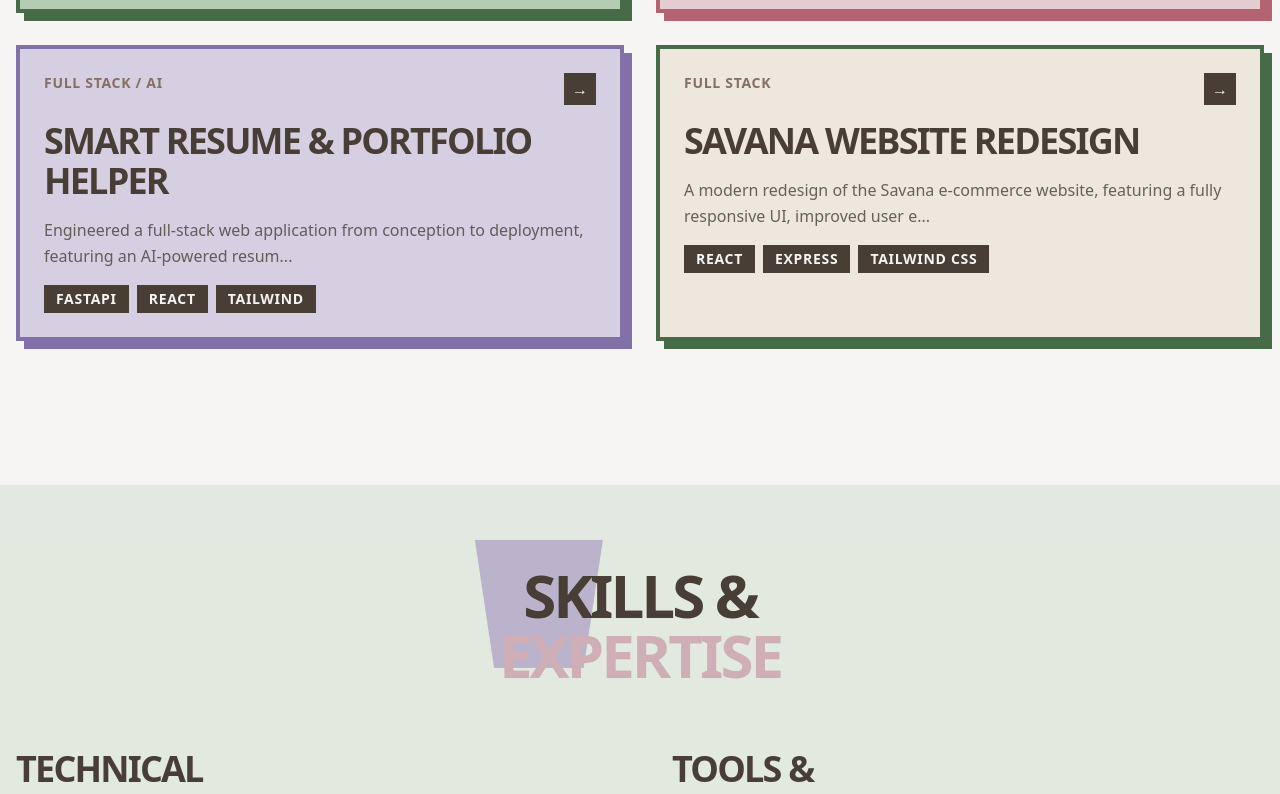
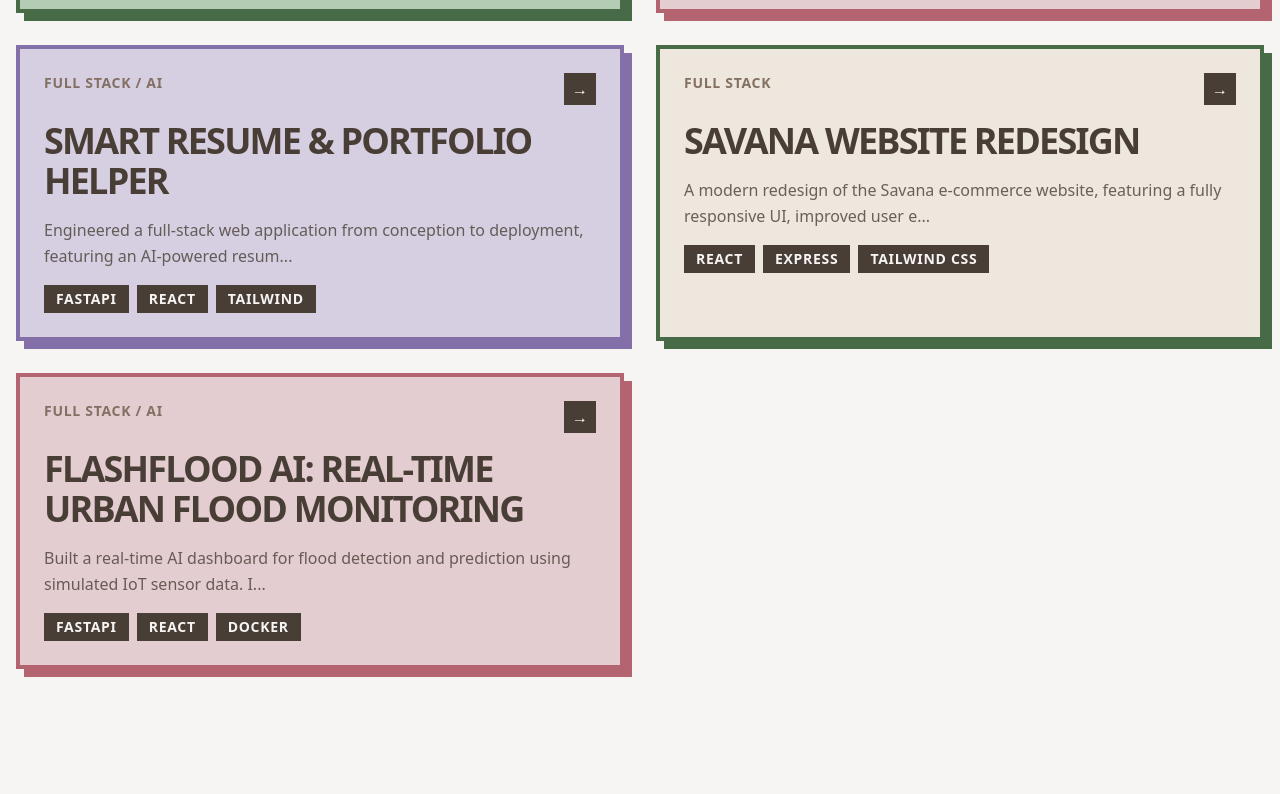
Before and after one commit to QuintessenceCoding/portfolio, a React (Vite) app: page / in a window 1280 px wide. Shown: the part 2000-2794 px from the top of the page. Built offline with nearby package versions, Linux system fonts and the light colour scheme.

Commit message:
added flashflood prject to the portfolio

```diff
--- a/src/components/ProjectsSection.tsx
+++ b/src/components/ProjectsSection.tsx
@@ -55,6 +55,16 @@ const projects: Project[] = [
     color: "cream",
     live: "https://savana-redesign.vercel.app/",
     code: "https://github.com/QuintessenceCoding/savana-redesign",
+  },
+  {
+    id: 5,
+    title: "FlashFlood AI: Real-Time Urban Flood Monitoring",
+    category: "FULL STACK / AI",
+    description:
+      "Built a real-time AI dashboard for flood detection and prediction using simulated IoT sensor data. Implemented an XGBoost model for flood risk classification, integrated Gemini API for automated insights, and developed a React-based dashboard with Leaflet maps visualizing live MQTT data streams. Containerized backend stack (FastAPI, PostgreSQL + PostGIS, Mosquitto) via Docker Compose for deployment.",
+    tech: ["FastAPI", "React", "Docker", "PostgreSQL"],
+    color: "rose",
+    code: "https://github.com/QuintessenceCoding/flash-flood-monitor"
   },
 ];
 
```
Lines whose indentation alone changed are shown as unchanged.
